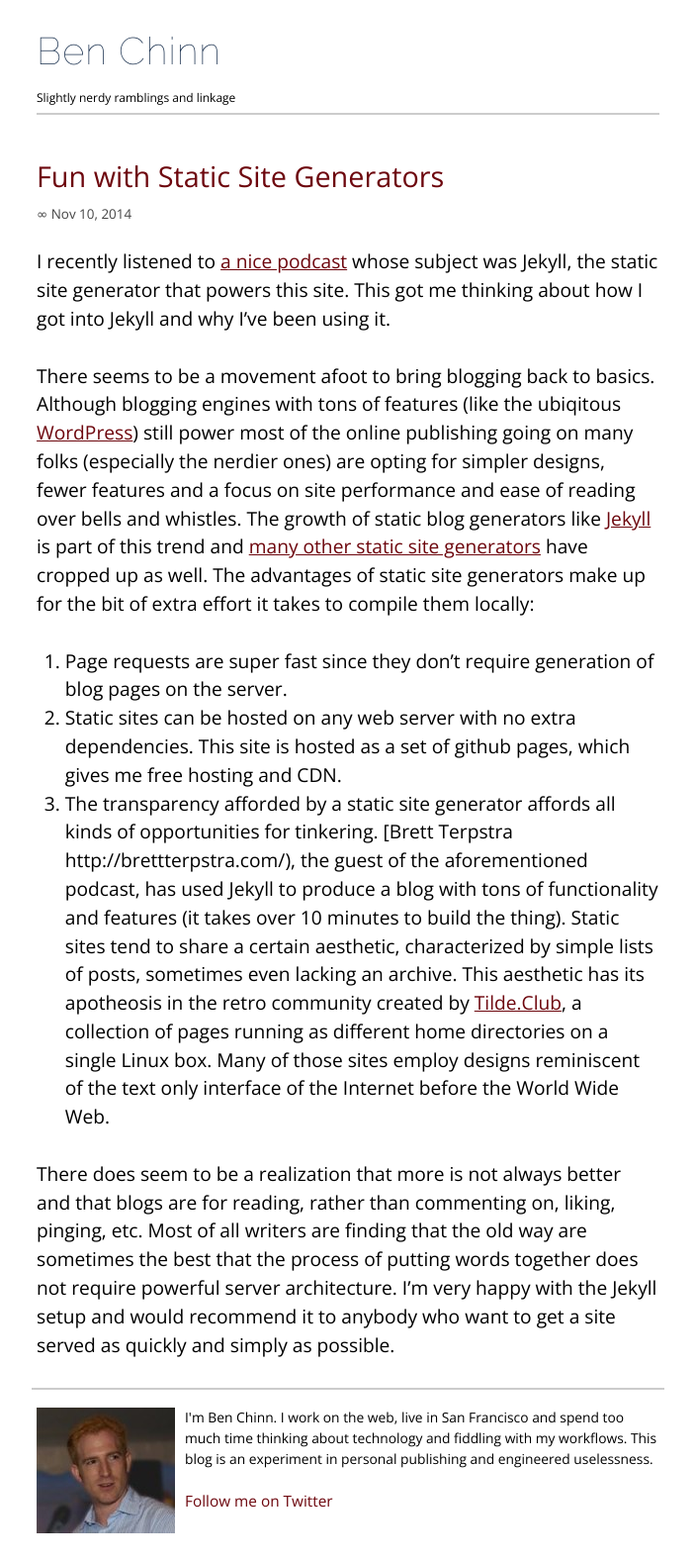
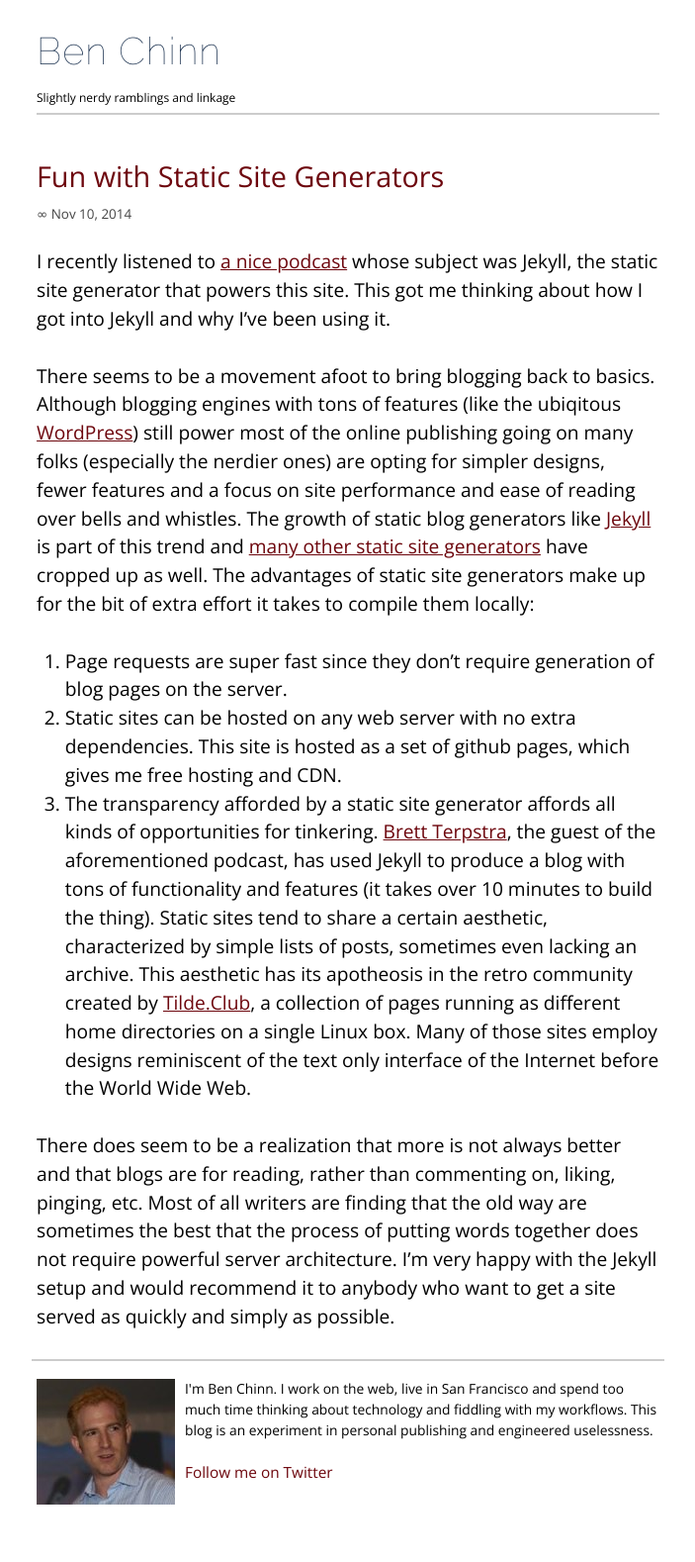
Before and after one commit to thechinnster/thechinnster.github.com, a Jekyll site: the page built from _posts/2014-11-10-fun-with-static-site-generators.md, in a window 1280 px wide. Shown: the whole page at 99% size, without its empty margins (288-991 px from the left). Built offline with Jekyll 4.4.1, drawn with Linux system fonts in a browser that asks for light colours; after the commit the page ends 1549 px from its top, so only the background shows below that; some of the changed lines change nothing that is shown.

Commit message:
Fix for link in post Fun with Static Site Generators

```diff
--- a/_posts/2014-11-10-fun-with-static-site-generators.md
+++ b/_posts/2014-11-10-fun-with-static-site-generators.md
@@ -10,7 +10,7 @@ There seems to be a movement afoot to bring blogging back to basics. Although bl
 
 1. Page requests are super fast since they don't require generation of blog pages on the server.
 2. Static sites can be hosted on any web server with no extra dependencies. This site is hosted as a set of github pages, which gives me free hosting and CDN.
-3. The transparency afforded by a static site generator affords all kinds of opportunities for tinkering. [Brett Terpstra http://brettterpstra.com/), the guest of the aforementioned podcast, has used Jekyll to produce a blog with tons of functionality and features (it takes over 10 minutes to build the thing). Static sites tend to share a certain aesthetic, characterized by simple lists of posts, sometimes even lacking an archive. This aesthetic has its apotheosis in the retro community created by [Tilde.Club][5], a collection of pages running as different home directories on a single Linux box. Many of those sites employ designs reminiscent of the text only interface of the Internet before the World Wide Web.
+3. The transparency afforded by a static site generator affords all kinds of opportunities for tinkering. [Brett Terpstra][5], the guest of the aforementioned podcast, has used Jekyll to produce a blog with tons of functionality and features (it takes over 10 minutes to build the thing). Static sites tend to share a certain aesthetic, characterized by simple lists of posts, sometimes even lacking an archive. This aesthetic has its apotheosis in the retro community created by [Tilde.Club][6], a collection of pages running as different home directories on a single Linux box. Many of those sites employ designs reminiscent of the text only interface of the Internet before the World Wide Web.
 
 There does seem to be a realization that more is not always better and that blogs are for reading, rather than commenting on, liking, pinging, etc. Most of all writers are finding that the old way are sometimes the best that the process of putting words together does not require powerful server architecture. I'm very happy with the Jekyll setup and would recommend it to anybody who want to get a site served as quickly and simply as possible.
 
@@ -19,4 +19,5 @@ There does seem to be a realization that more is not always better and that blog
 [2]: https://wordpress.com/
 [3]: http://jekyllrb.com/
 [4]: https://staticsitegenerators.net/
-[5]: http://tilde.club/
+[5]: http://brettterpstra.com/
+[6]: http://tilde.club/
```
